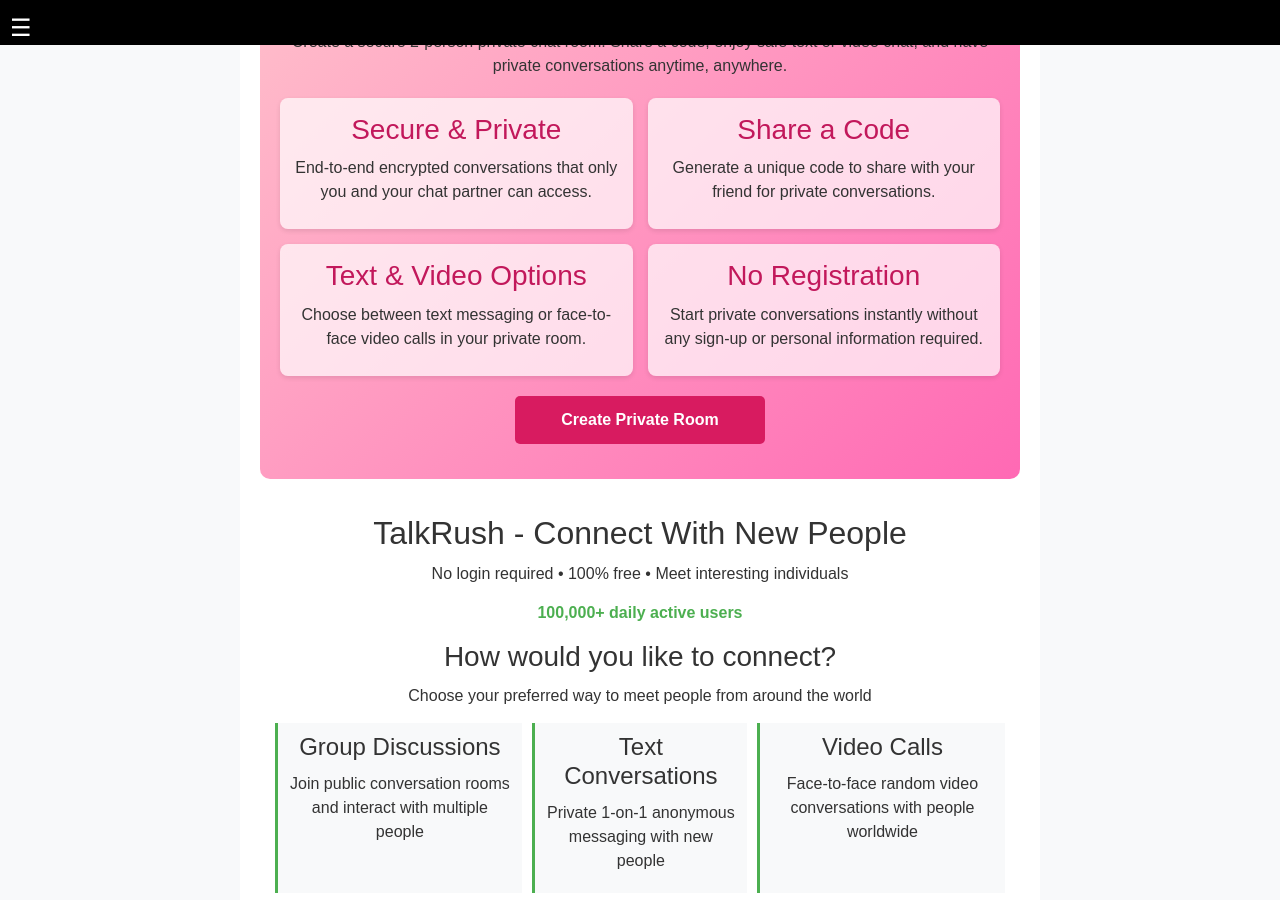
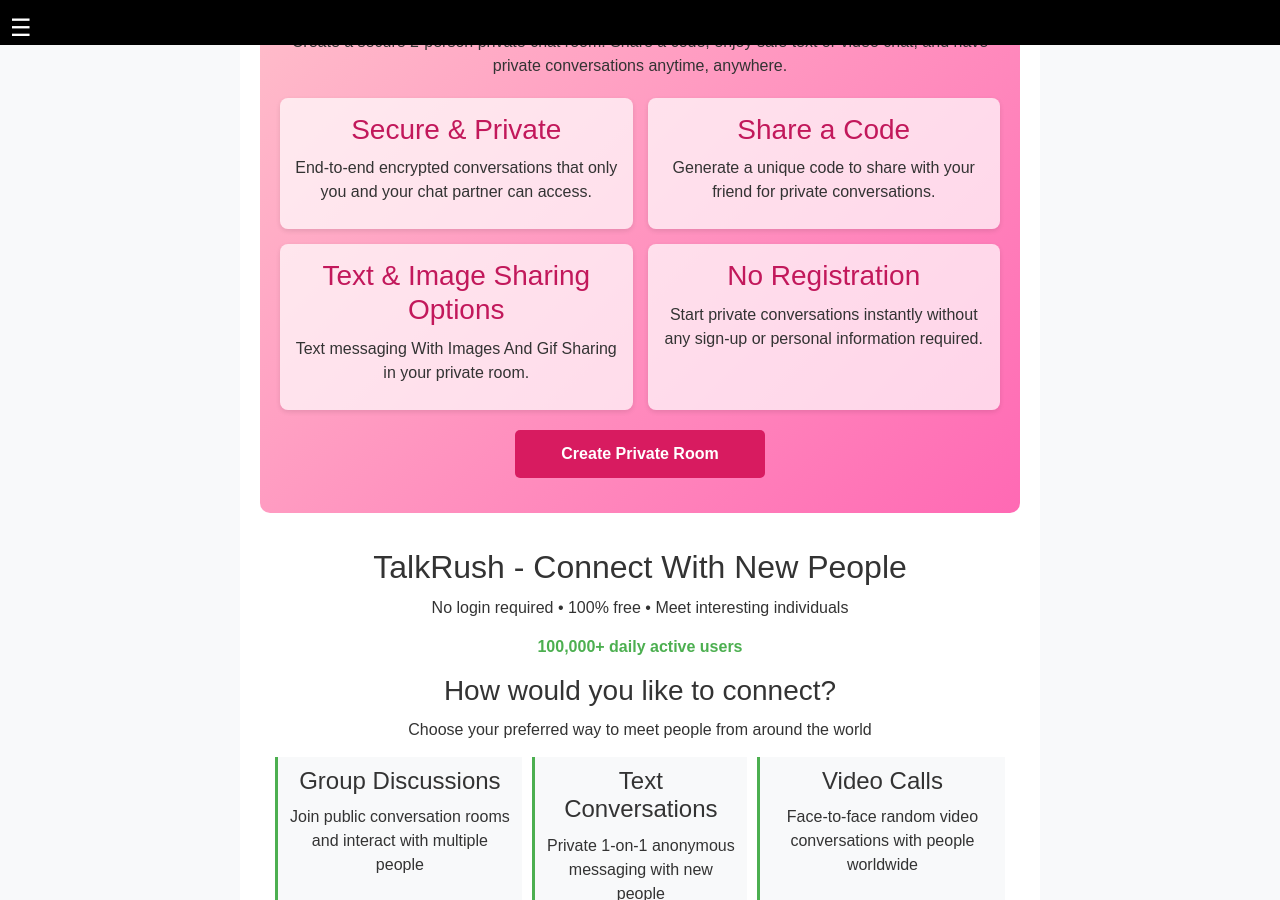
Before and after one commit to shkumaraman/shkumaraman.github.io, a Jekyll site: the page built from index.html, in a window 1280 px wide and 900 px high, scrolled down 983 px. Built offline with Jekyll 4.4.1, drawn with Linux system fonts in a browser that asks for light colours.

Commit message:
Update index.html

```diff
--- a/index.html
+++ b/index.html
@@ -416,8 +416,8 @@
       </div>
 
       <div class="private-room-feature">
-        <h3>Text & Video Options</h3>
-        <p>Choose between text messaging or face-to-face video calls in your private room.</p>
+        <h3>Text & Image Sharing Options</h3>
+        <p>Text messaging With Images And Gif Sharing in your private room.</p>
       </div>
 
       <div class="private-room-feature">
```
